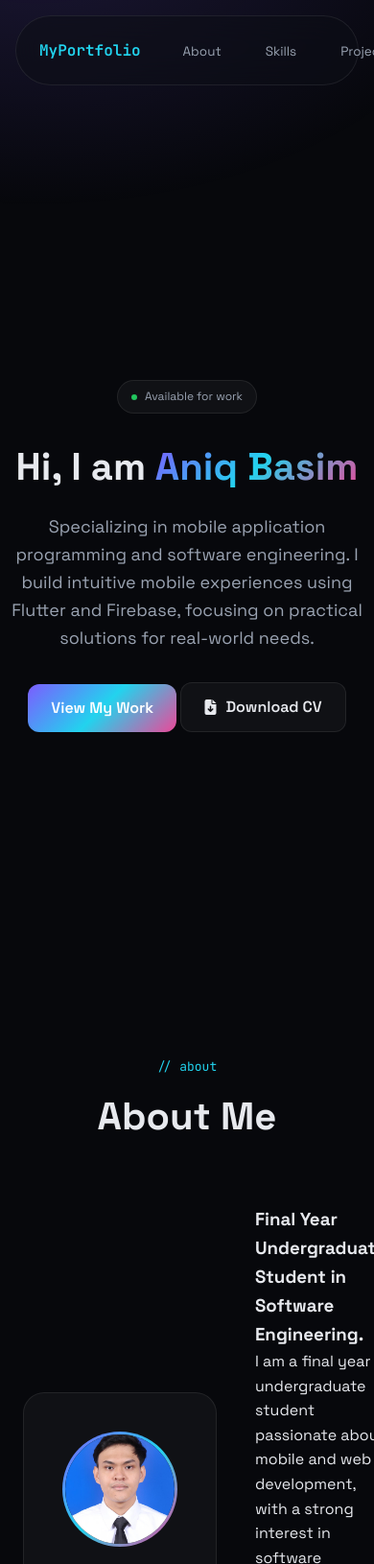
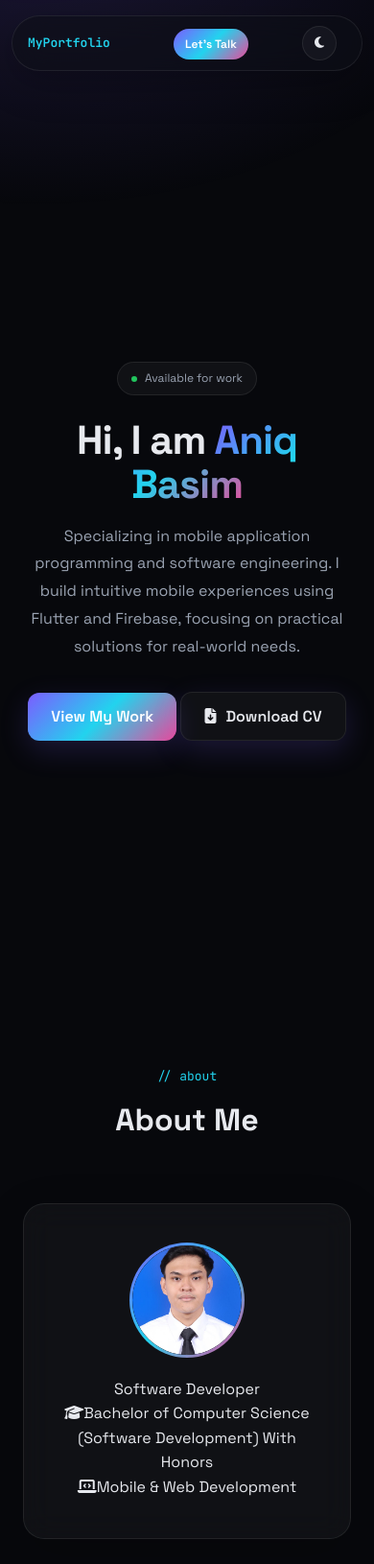
Before and after one commit to aniqbasim11245-collab/myportfolio, a plain HTML site: page public/index.html in a window 390 px wide. Shown: the top 1630 px of the page at 96% size. Drawn offline with Linux system fonts and the light colour scheme.

Commit message:
repolish the website

```diff
--- a/public/css/styles2.css
+++ b/public/css/styles2.css
@@ -212,3 +212,163 @@
 .theme-btn {
   margin-left: 10px;
 }
+
+/* ===== Portfolio Polish Upgrade ===== */
+
+/* Better overall spacing */
+section {
+  padding: 110px 0;
+}
+
+.container {
+  max-width: 1100px;
+}
+
+/* Cleaner navbar */
+.navbar {
+  justify-content: space-between;
+  gap: 20px;
+  box-shadow: 0 12px 40px rgba(0, 0, 0, 0.25);
+}
+
+.nav-menu {
+  margin-left: auto;
+  margin-right: auto;
+  gap: 10px;
+}
+
+.nav-menu a {
+  border-radius: 999px;
+  font-weight: 500;
+}
+
+.nav-menu a:hover {
+  background: rgba(255, 255, 255, 0.08);
+}
+
+/* Better hero section */
+.hero-content {
+  max-width: 760px;
+  padding: 0 24px;
+}
+
+.hero-title {
+  line-height: 1.1;
+  letter-spacing: -1px;
+}
+
+.hero-description {
+  line-height: 1.8;
+}
+
+/* Better buttons */
+.btn {
+  box-shadow: 0 10px 30px rgba(124, 92, 255, 0.18);
+}
+
+.btn:hover {
+  transform: translateY(-3px);
+}
+
+/* More professional cards */
+.about-card,
+.skill-card,
+.project-card {
+  backdrop-filter: blur(16px);
+  box-shadow: 0 18px 50px rgba(0, 0, 0, 0.18);
+}
+
+.about-card:hover,
+.skill-card:hover,
+.project-card:hover {
+  transform: translateY(-6px);
+}
+
+/* Better blog cards */
+#blog .project-card h3 {
+  margin-bottom: 10px;
+  color: var(--text);
+}
+
+#blog .project-card p {
+  color: var(--muted);
+  line-height: 1.7;
+}
+
+/* Better about text */
+.about-text h3 {
+  font-size: 26px;
+  margin-bottom: 16px;
+}
+
+.about-text p {
+  color: var(--muted);
+  font-size: 16px;
+  line-height: 1.8;
+}
+
+/* Fix avatar image cleanly */
+.avatar-inner i {
+  width: 100%;
+  height: 100%;
+}
+
+.profile-img {
+  width: 100%;
+  height: 100%;
+  object-fit: cover;
+}
+
+/* Light mode polish */
+html.light-mode .navbar {
+  background: rgba(15, 23, 42, 0.9);
+}
+
+html.light-mode .skill-card,
+html.light-mode .project-card,
+html.light-mode .about-card {
+  background: rgba(255, 255, 255, 0.85);
+}
+
+/* Mobile responsive */
+@media (max-width: 768px) {
+  .navbar {
+    width: calc(100% - 24px);
+    padding: 10px 16px;
+    gap: 12px;
+  }
+
+  .nav-logo {
+    font-size: 13px;
+  }
+
+  .nav-menu {
+    display: none;
+  }
+
+  .nav-cta {
+    padding: 8px 12px;
+    font-size: 12px;
+  }
+
+  .theme-btn {
+    width: 36px;
+    height: 36px;
+  }
+
+  .hero-title {
+    font-size: 42px;
+  }
+
+  .hero-description {
+    font-size: 16px;
+  }
+
+  .about-grid {
+    grid-template-columns: 1fr;
+  }
+
+  .section-title {
+    font-size: 32px;
+  }
+}
--- a/public/index.html
+++ b/public/index.html
@@ -14,7 +14,7 @@
 
   <link rel="stylesheet" href="https://cdnjs.cloudflare.com/ajax/libs/font-awesome/6.4.0/css/all.min.css" />
 
-  <link rel="stylesheet" href="css/styles2.css" />
+  <link rel="stylesheet" href="css/styles2.css?v=10" />
 </head>
 <body>
   <canvas id="particles"></canvas>
```
